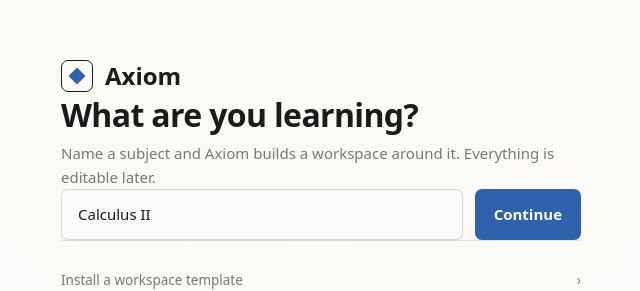
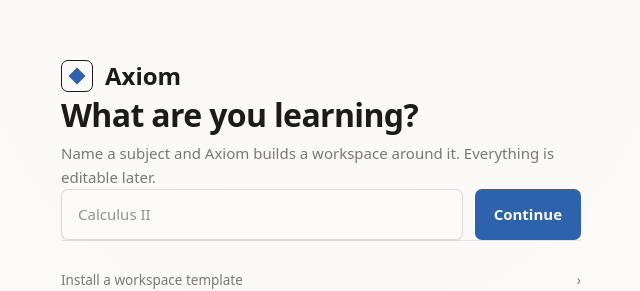
Before and after one commit to Reid-Engineered/axiom, a React (Vite) app: page / in a window 1280 px wide. Shown: the part 203-494 px from the top of the page, without its empty margins (319-959 px from the left). Built offline with nearby package versions, Linux system fonts and the light colour scheme.

Commit message:
fix(pages): use ghost subject on first launch

```diff
--- a/src/components/feedback/SuggestionPanel.tsx
+++ b/src/components/feedback/SuggestionPanel.tsx
@@ -1,3 +1,6 @@
+import { Button } from '../primitives/Button';
+import styles from './SuggestionPanel.module.css';
+
 /**
  * Grey panel proposing one suggestion justified by observed behaviour, with an accept
  * and a dismiss action (screens 4, 8).
@@ -29,5 +32,3 @@
     </section>
   );
 }
-import { Button } from '../primitives/Button';
-import styles from './SuggestionPanel.module.css';
--- a/src/components/math/MathDisplay.tsx
+++ b/src/components/math/MathDisplay.tsx
@@ -1,3 +1,5 @@
+import styles from './MathDisplay.module.css';
+
 export interface MathSegment {
   text: string;
   /** This segment is the highlighted/selected term (screen 5: "the selected term x highlighted"). */
@@ -35,4 +37,3 @@
     </div>
   );
 }
-import styles from './MathDisplay.module.css';
--- a/src/components/workspace/WorkspaceCard.tsx
+++ b/src/components/workspace/WorkspaceCard.tsx
@@ -1,3 +1,6 @@
+import { ProgressBar } from '../primitives/ProgressBar';
+import styles from './WorkspaceCard.module.css';
+
 /**
  * Home's "Workspaces" cards — name, goal sentence, 3px unlabelled progress, last concept
  * plus relative time, or "Paused" (screen 3). No dashboard, no analytics.
@@ -36,5 +39,3 @@
     </button>
   );
 }
-import { ProgressBar } from '../primitives/ProgressBar';
-import styles from './WorkspaceCard.module.css';
--- a/src/pages/FirstLaunchPage.module.css
+++ b/src/pages/FirstLaunchPage.module.css
@@ -70,6 +70,11 @@
   border-color: var(--accent-action);
 }
 
+.subjectForm input::placeholder {
+  color: var(--text-metadata);
+  opacity: 1;
+}
+
 .alternatives {
   display: grid;
   padding-top: var(--space-2xl);
--- a/src/pages/FirstLaunchPage.tsx
+++ b/src/pages/FirstLaunchPage.tsx
@@ -10,11 +10,13 @@
 /** First-run entry for choosing what the learner wants to study. */
 export function FirstLaunchPage(_props: FirstLaunchPageProps) {
   const { navigate } = useNavigation();
-  const [subject, setSubject] = useState('Calculus II');
+  const [subject, setSubject] = useState('');
 
   const continueToSetup = (event: FormEvent<HTMLFormElement>) => {
     event.preventDefault();
-    if (subject.trim()) navigate({ type: 'createWorkspace' });
+    const submittedSubject = subject.trim() || 'Calculus II';
+    setSubject(submittedSubject);
+    navigate({ type: 'createWorkspace' });
   };
 
   return (
@@ -34,10 +36,11 @@
         <input
           id="first-launch-subject"
           value={subject}
+          placeholder="Calculus II"
           onChange={(event) => setSubject(event.target.value)}
           autoComplete="off"
         />
-        <Button size="lg" type="submit" disabled={!subject.trim()}>Continue</Button>
+        <Button size="lg" type="submit">Continue</Button>
       </form>
 
       <nav className={styles.alternatives} aria-label="Other ways to begin">
```
Also changed, not shown: src/components/feedback/ReasonedRecommendation.tsx (+5 -4 lines), .ai/tasks/022-first-launch-page.md, 1 other file (tests, documents, lock files or other folders).
